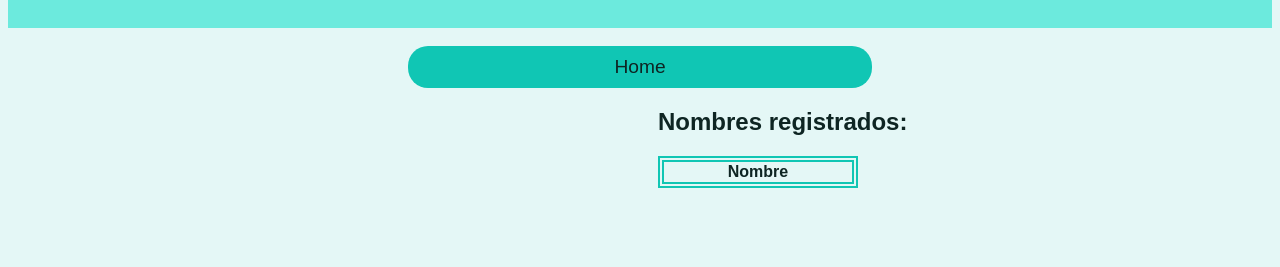
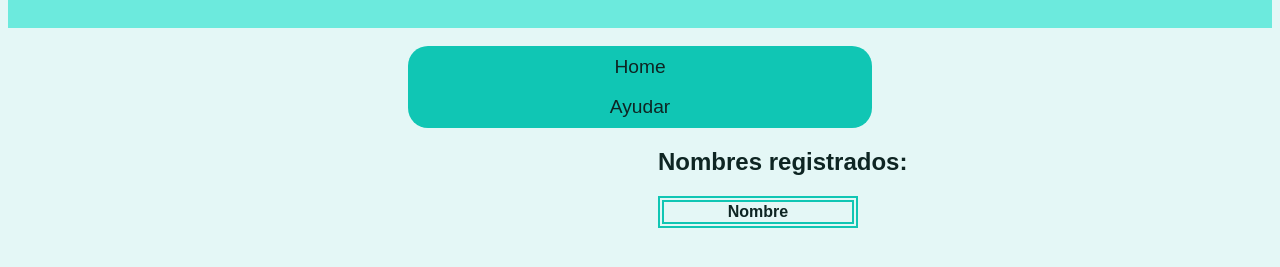
Before and after one commit to danmor23daw2/GP1-Agua, a website: page registro.html in a window 1280 px wide. Shown: the part 123-390 px from the top of the page. Drawn offline with Linux system fonts and the light colour scheme; no server answers; a web font is replaced by a local one.

Commit message:
link a Ayuda

```diff
--- a/registro.html
+++ b/registro.html
@@ -14,6 +14,8 @@
     <br>
     <nav class="navegacion-info5">
         <a href="index.html">Home</a>
+        <br><br>
+        <a href="mongo.html">Ayudar</a>
     </nav>
     <img id="modo-oscuro" src="img/off.jpg"></img>
     <div id="cente3">
```
